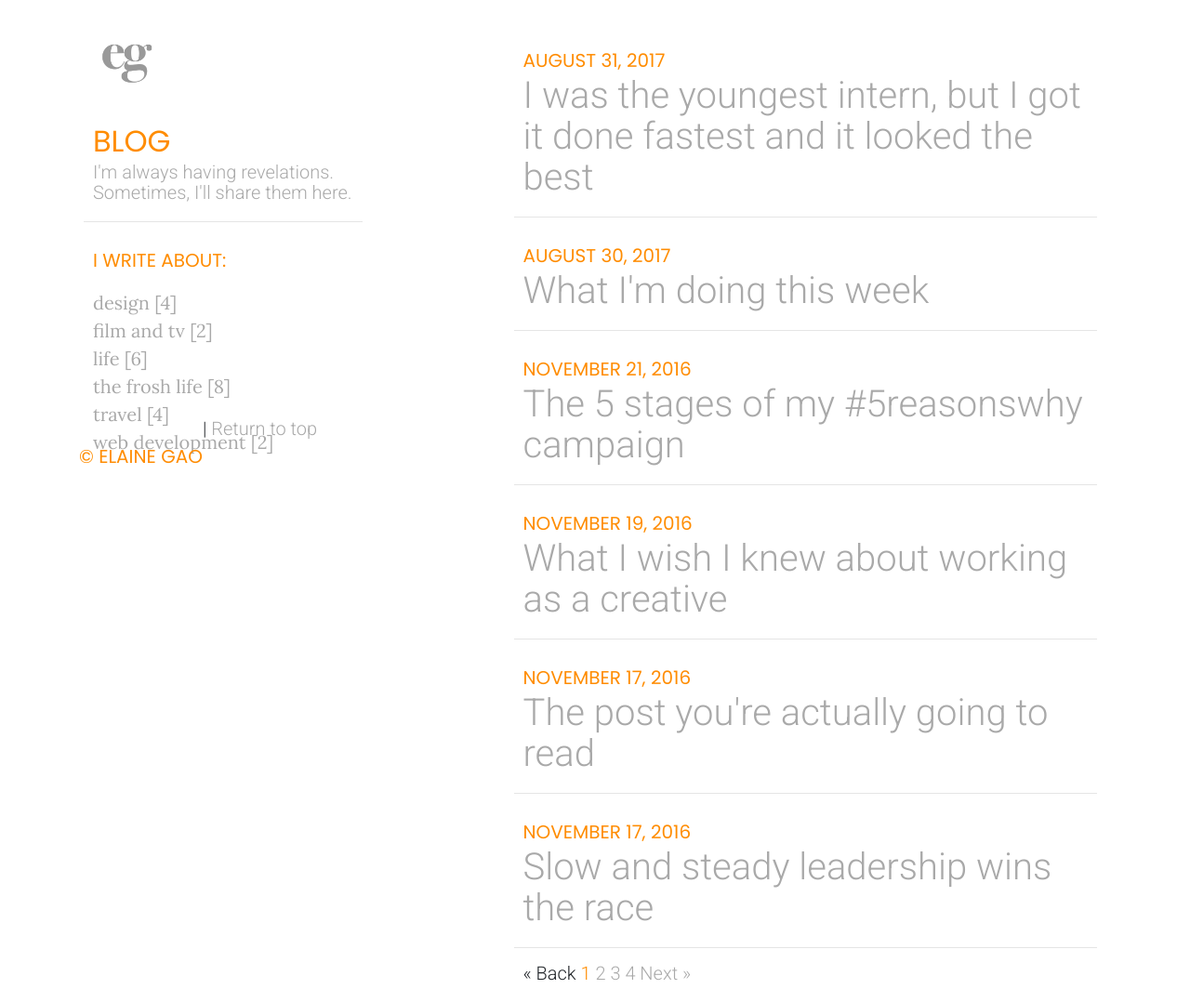
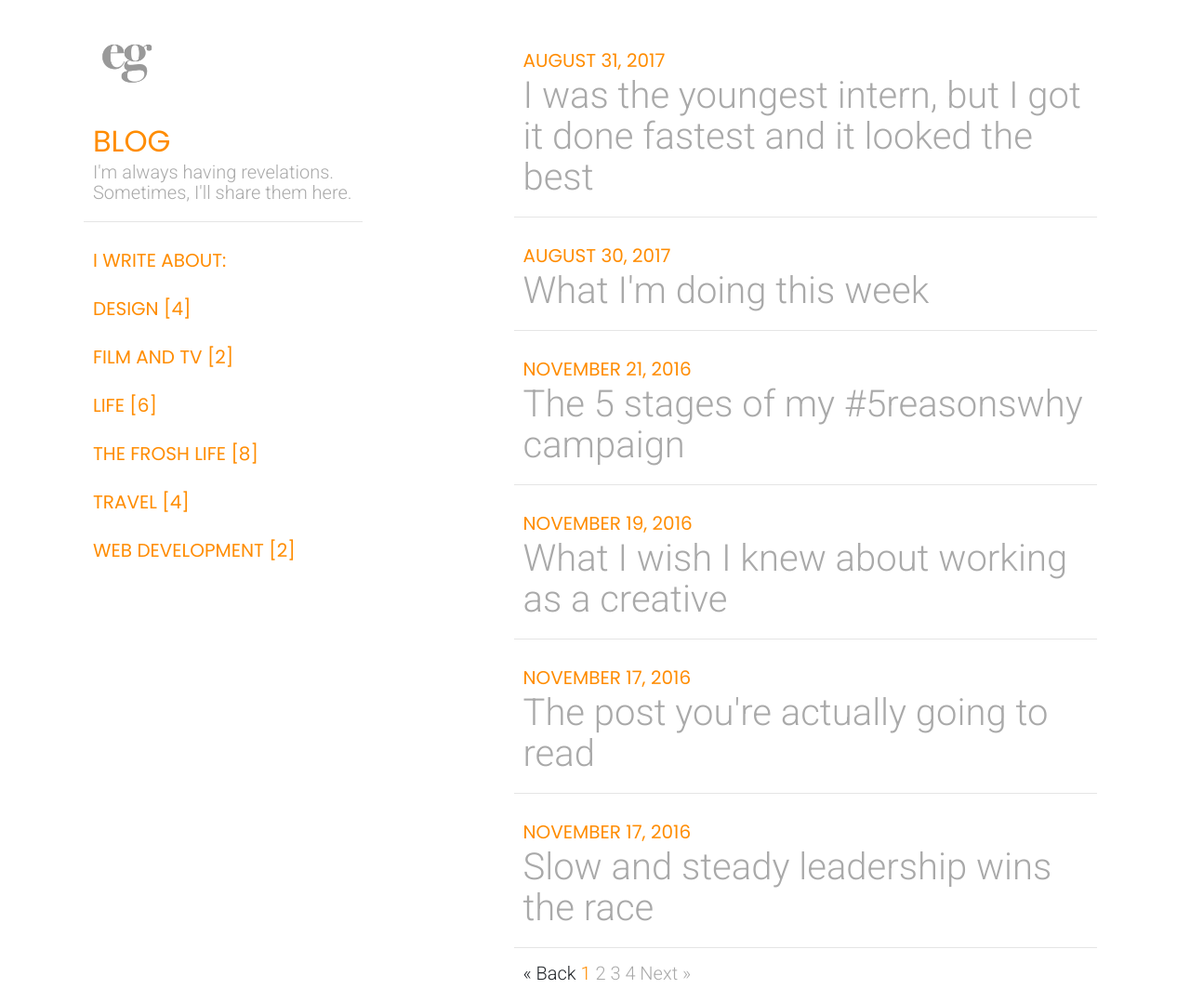
Before and after one commit to elaineg/blog, a Jekyll site: the page built from index.html, in a window 1280 px wide and 1078 px high. Shown: the whole window at 93% size. Built offline with Jekyll 4.4.1, drawn with Linux system fonts in a browser that asks for light colours; the list of posts is cut into pages by our own code.

Commit message:
get rid of rights reserved

```diff
--- a/_includes/sidebar.html
+++ b/_includes/sidebar.html
@@ -11,11 +11,8 @@
 {% assign sortedTags = site_tags | split:',' | sort %}
         <ul class="tag-cloud">
            {% for tag in sortedTags %}
-               <li><a href="{{ site.baseurl }}/tags.html#{{ tag | cgi_escape }}"><p style="margin-bottom: 0;">{{ tag }} [{{ site.tags[tag].size }}]</p></a></li>
+               <li><a href="{{ site.baseurl }}/tags.html#{{ tag | cgi_escape }}"><h5 style="margin-bottom: 0;">{{ tag }} [{{ site.tags[tag].size }}]</h5></a></li>
            {% endfor %}
        </ul>
       </div>
-       <div class="row footer">
-  <h5>&copy; Elaine Gao </h5><h6>| <a href="#top">Return to top</a></h6>
-    </div>
       </div>
```
